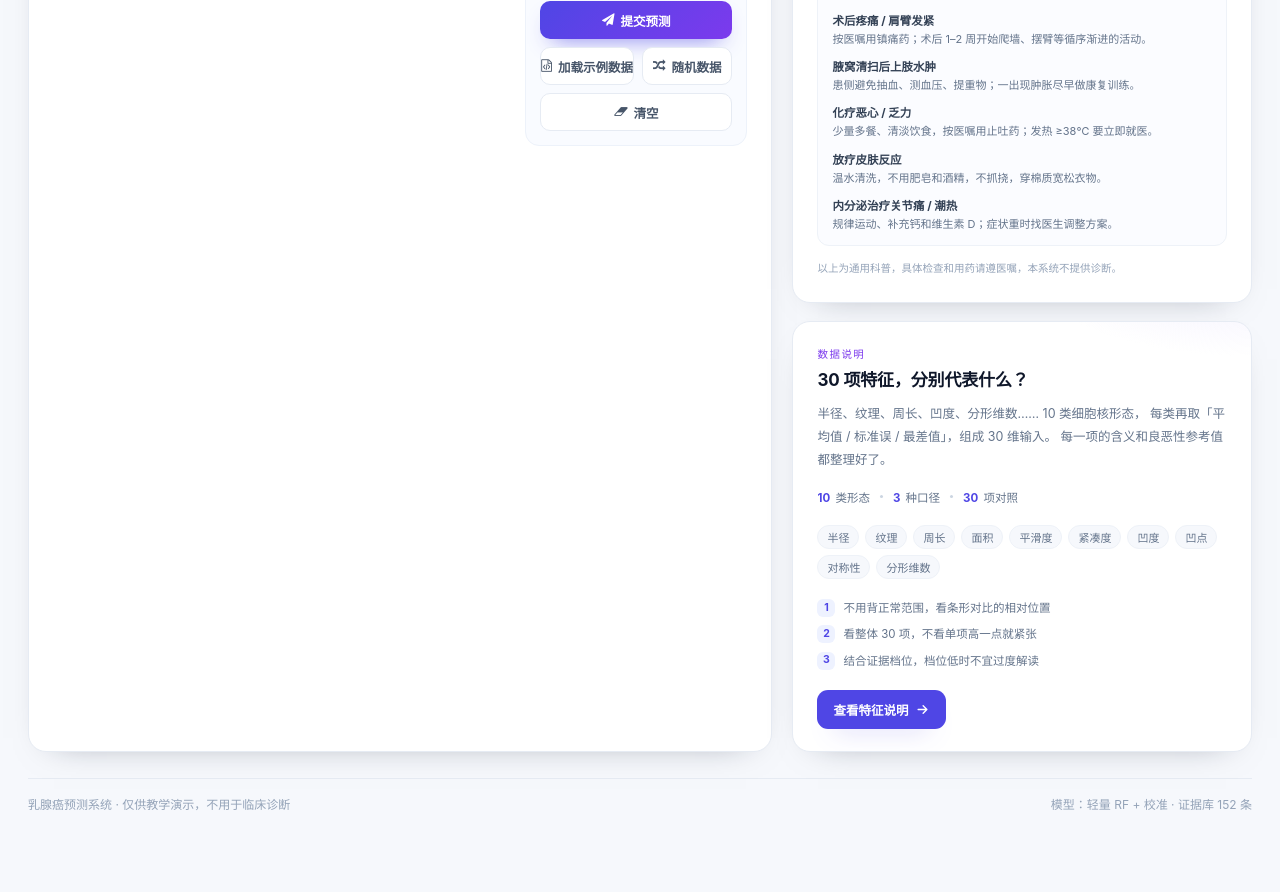
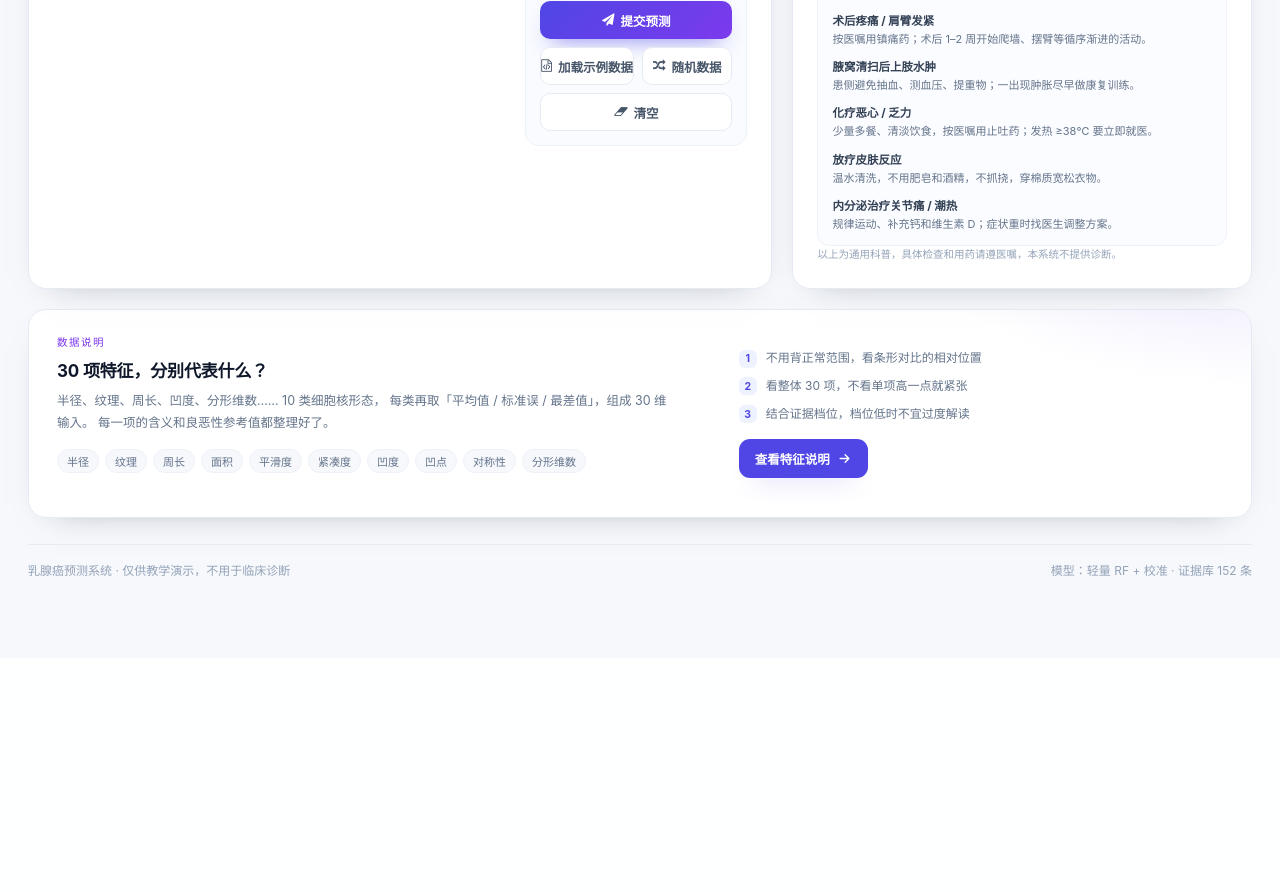
Before and after one commit to mrzhang291/breast-cancer-detection, a Flask app: page / in a window 1280 px wide. Shown: the part 1005-1897 px from the top of the page. After the commit the page ends 1582 px from the top, so only its background shows below. Run offline with Flask 3, Linux system fonts and the light colour scheme; the visitor is signed in with stand-in values (Sample User, id 1); data comes from the database, SQL or seed files in the repository; data that the repository does not hold is empty; parts of the project's set-up code (start-up, migrations or seed data) failed here and were passed over; some libraries are stand-ins or nearby versions.

Commit message:
sync: 2026-10-18 20:49:49

```diff
--- a/templates/home.html
+++ b/templates/home.html
@@ -176,7 +176,7 @@
         .primary-btn:hover { color: #fff; transform: translateY(-1px); }
 
         /* ---------- 右侧信息卡 ---------- */
-        .side { display: flex; flex-direction: column; gap: 18px; align-self: start; }
+        .side { display: flex; flex-direction: column; gap: 18px; }
         .tabs-card { padding: 20px; }
         .tabs { display: flex; gap: 4px; background: #f4f7fc; padding: 4px; border-radius: 11px; margin-bottom: 16px; }
         .tab-btn {
@@ -275,7 +275,9 @@
             background: #eef2ff; color: #4f46e5; font-size: 10.5px;
         }
 
-        .cancer-card { padding: 24px; }
+        .side > .card { flex: 1; }
+        .cancer-card { padding: 24px; display: flex; flex-direction: column; }
+        .cancer-card .cc-note { margin-top: auto; }
         .cc-eyebrow {
             font-size: 10.5px; letter-spacing: .14em; text-transform: uppercase;
             color: #0ea5e9; margin-bottom: 8px;
@@ -324,6 +326,29 @@
         .cc-note { margin: 14px 0 0; font-size: 10.5px; line-height: 1.7; color: #94a3b8; }
         @media (max-width: 720px) {
             .cc-compare { grid-template-columns: 1fr; }
+        }
+
+        .feature-band {
+            margin-top: 20px; padding: 24px 28px;
+            display: grid; grid-template-columns: minmax(0, 1.35fr) minmax(0, 1fr);
+            gap: 28px; align-items: center;
+            background: radial-gradient(520px 220px at 100% -30%, #ede9fe 0%, transparent 62%), #fff;
+        }
+        .fb-eyebrow {
+            font-size: 10.5px; letter-spacing: .14em; text-transform: uppercase;
+            color: #7c3aed; margin-bottom: 8px;
+        }
+        .feature-band h3 { margin: 0 0 8px; font-size: 17px; color: #0f172a; letter-spacing: -.01em; }
+        .feature-band p { margin: 0 0 14px; font-size: 12.5px; line-height: 1.8; color: #64748b; max-width: 620px; }
+        .fb-side { display: flex; flex-direction: column; gap: 16px; align-items: flex-start; }
+        .fb-read { list-style: none; margin: 0; padding: 0; display: grid; gap: 8px; }
+        .fb-read li { display: flex; gap: 9px; align-items: baseline; font-size: 12px; color: #64748b; line-height: 1.65; }
+        .fb-read b {
+            flex: 0 0 18px; width: 18px; height: 18px; border-radius: 6px; display: grid; place-items: center;
+            background: #eef2ff; color: #4f46e5; font-size: 10.5px;
+        }
+        @media (max-width: 900px) {
+            .feature-band { grid-template-columns: 1fr; gap: 18px; padding: 22px; }
         }
 </style>
 </head>
@@ -549,30 +574,20 @@
 
                 <p class="cc-note">以上为通用科普，具体检查和用药请遵医嘱，本系统不提供诊断。</p>
             </section>
-            <section class="card feature-teaser">
-                <div class="ft-eyebrow">数据说明</div>
+
+        </aside>
+    </div>
+
+    <section class="card feature-band">
+        <div class="fb-main">
+            <div class="fb-eyebrow">数据说明</div>
             <h3>30 项特征，分别代表什么？</h3>
-                <p>
-                    半径、纹理、周长、凹度、分形维数…… 10 类细胞核形态，
-                    每类再取「平均值 / 标准误 / 最差值」，组成 30 维输入。
-                    每一项的含义和良恶性参考值都整理好了。
-                </p>
-                <div class="ft-mini">
-                    <span><b>10</b> 类形态</span>
-                    <i></i>
-                    <span><b>3</b> 种口径</span>
-                    <i></i>
-                    <span><b>30</b> 项对照</span>
+            <p>半径、纹理、周长、凹度、分形维数…… 10 类细胞核形态， 每类再取「平均值 / 标准误 / 最差值」，组成 30 维输入。 每一项的含义和良恶性参考值都整理好了。</p>
+            <div class="ft-shapes"><span>半径</span><span>纹理</span><span>周长</span><span>面积</span><span>平滑度</span>
+                    <span>紧凑度</span><span>凹度</span><span>凹点</span><span>对称性</span><span>分形维数</span></div>
         </div>
-                <div class="ft-shapes">
-                    <span>半径</span><span>纹理</span><span>周长</span><span>面积</span><span>平滑度</span>
-                    <span>紧凑度</span><span>凹度</span><span>凹点</span><span>对称性</span><span>分形维数</span>
-                </div>
-                <div class="ft-read">
-                    <div><b>1</b><span>不用背正常范围，看条形对比的相对位置</span></div>
-                    <div><b>2</b><span>看整体 30 项，不看单项高一点就紧张</span></div>
-                    <div><b>3</b><span>结合证据档位，档位低时不宜过度解读</span></div>
-                </div>
+        <div class="fb-side">
+            <ul class="fb-read"><li><b>1</b>不用背正常范围，看条形对比的相对位置</li><li><b>2</b>看整体 30 项，不看单项高一点就紧张</li><li><b>3</b>结合证据档位，档位低时不宜过度解读</li></ul>
             <a class="ft-btn" href="/features">
                 查看特征说明
                 <svg width="15" height="15" viewBox="0 0 24 24" fill="none" stroke="currentColor"
@@ -580,9 +595,9 @@
                     <path d="M5 12h14M13 6l6 6-6 6"/>
                 </svg>
             </a>
+        </div>
     </section>
-        </aside>
-    </div>
+
     <footer class="site-foot">
         <span>乳腺癌预测系统 · 仅供教学演示，不用于临床诊断</span>
         <span>模型：轻量 RF + 校准 · 证据库 152 条</span>
```
Lines whose indentation alone changed are shown as unchanged.
